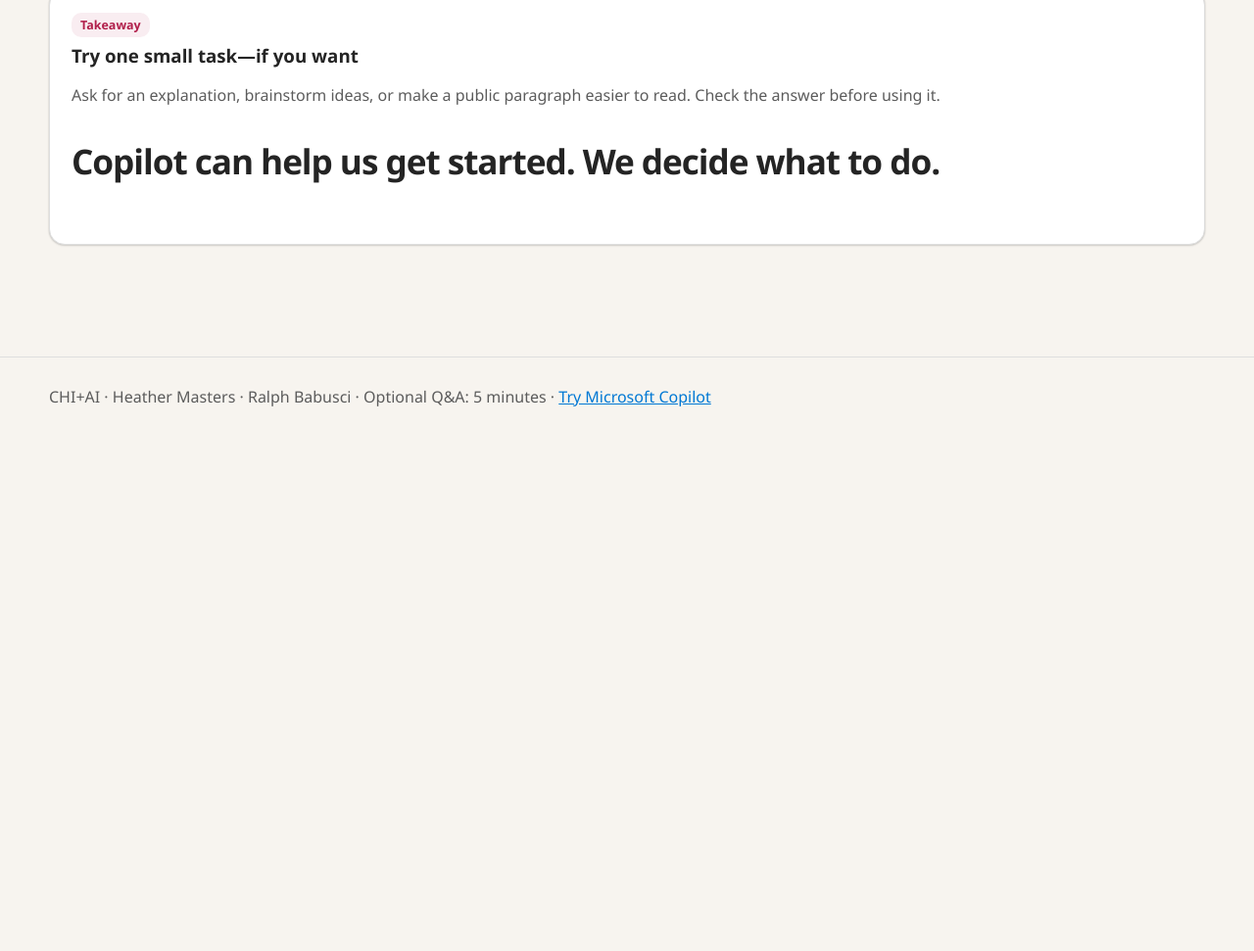
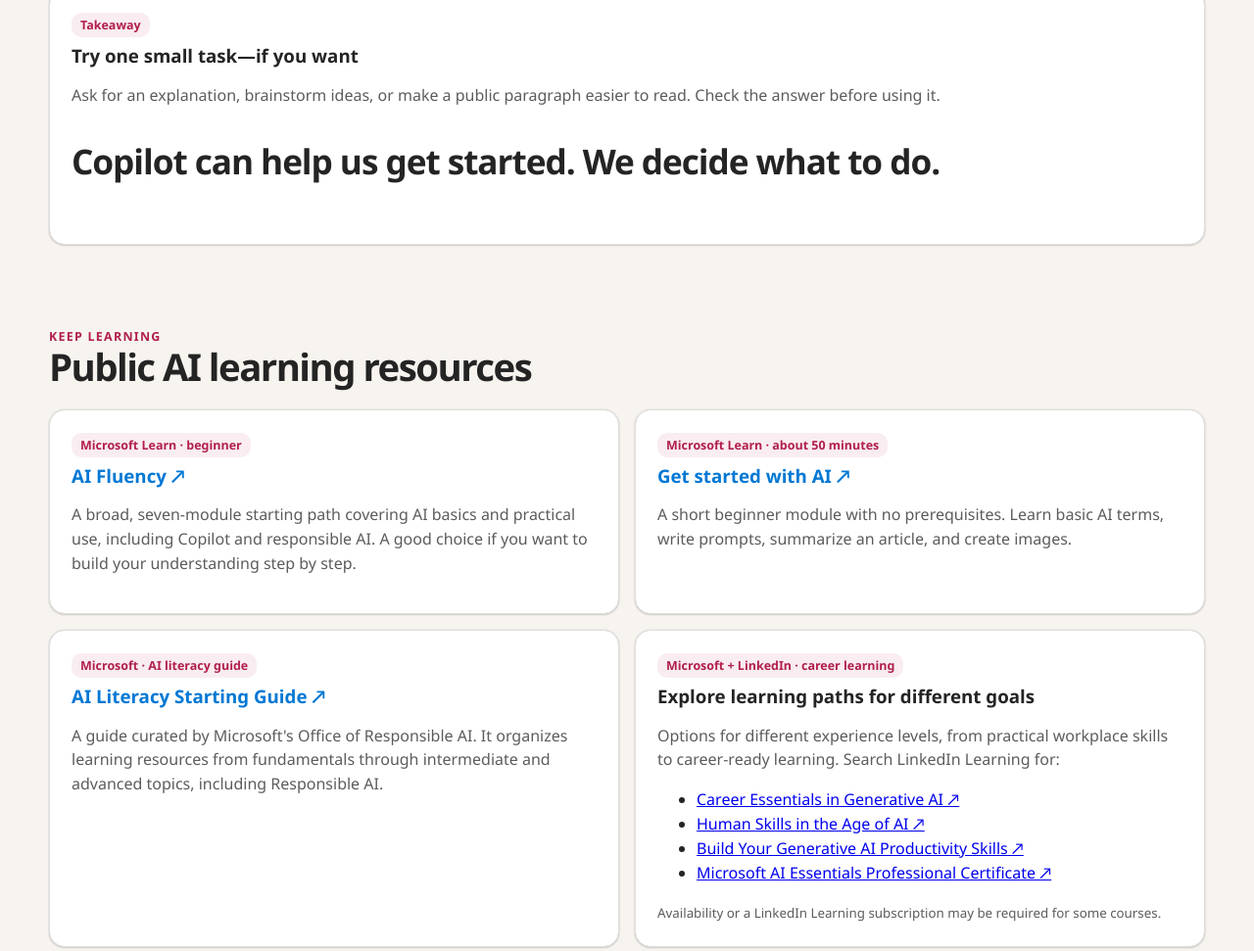
Before and after one commit to masters365/masters365.github.io, a plain HTML site: page talk-track.html in a window 1280 px wide. Shown: the part 7547-8518 px from the top of the page at 98% size. Before the commit the page ends 8013 px from the top, so only its background shows below. Drawn offline with Linux system fonts and the light colour scheme.

Commit message:
Add public AI learning resources

```diff
--- a/talk-track.html
+++ b/talk-track.html
@@ -403,6 +403,41 @@ Make this clearer, but don't add facts.</pre><p class="muted">Keep only wording
         <p class="quote">Copilot can help us get started. We decide what to do.</p>
       </div>
     </section>
+
+    <section class="shell section" id="resources">
+      <div class="section-heading">
+        <div><div class="eyebrow">Keep learning</div><h2>Public AI learning resources</h2></div>
+      </div>
+      <div class="grid two">
+        <article class="card">
+          <span class="tag">Microsoft Learn · beginner</span>
+          <h3><a class="linkedin-link" href="https://learn.microsoft.com/en-us/training/paths/ai-fluency/" target="_blank" rel="noopener noreferrer">AI Fluency ↗</a></h3>
+          <p class="muted">A broad, seven-module starting path covering AI basics and practical use, including Copilot and responsible AI. A good choice if you want to build your understanding step by step.</p>
+        </article>
+        <article class="card">
+          <span class="tag">Microsoft Learn · about 50 minutes</span>
+          <h3><a class="linkedin-link" href="https://learn.microsoft.com/en-us/training/modules/get-started-with-ai/" target="_blank" rel="noopener noreferrer">Get started with AI ↗</a></h3>
+          <p class="muted">A short beginner module with no prerequisites. Learn basic AI terms, write prompts, summarize an article, and create images.</p>
+        </article>
+        <article class="card">
+          <span class="tag">Microsoft · AI literacy guide</span>
+          <h3><a class="linkedin-link" href="https://cdn-dynmedia-1.microsoft.com/is/content/microsoftcorp/microsoft/bade/documents/products-and-services/en-us/cloud/January2026-Microsoft-AI-Literacy-Starting-Guide.pdf" target="_blank" rel="noopener noreferrer">AI Literacy Starting Guide ↗</a></h3>
+          <p class="muted">A guide curated by Microsoft's Office of Responsible AI. It organizes learning resources from fundamentals through intermediate and advanced topics, including Responsible AI.</p>
+        </article>
+        <article class="card">
+          <span class="tag">Microsoft + LinkedIn · career learning</span>
+          <h3>Explore learning paths for different goals</h3>
+          <p class="muted">Options for different experience levels, from practical workplace skills to career-ready learning. Search LinkedIn Learning for:</p>
+          <ul>
+            <li><a href="https://www.linkedin.com/learning/search?keywords=Career%20Essentials%20in%20Generative%20AI" target="_blank" rel="noopener noreferrer">Career Essentials in Generative AI ↗</a></li>
+            <li><a href="https://www.linkedin.com/learning/search?keywords=Human%20Skills%20in%20the%20Age%20of%20AI" target="_blank" rel="noopener noreferrer">Human Skills in the Age of AI ↗</a></li>
+            <li><a href="https://www.linkedin.com/learning/search?keywords=Build%20Your%20Generative%20AI%20Productivity%20Skills" target="_blank" rel="noopener noreferrer">Build Your Generative AI Productivity Skills ↗</a></li>
+            <li><a href="https://www.linkedin.com/learning/search?keywords=Microsoft%20AI%20Essentials%20Professional%20Certificate" target="_blank" rel="noopener noreferrer">Microsoft AI Essentials Professional Certificate ↗</a></li>
+          </ul>
+          <small class="muted">Availability or a LinkedIn Learning subscription may be required for some courses.</small>
+        </article>
+      </div>
+    </section>
   </main>
 
   <footer>
```
